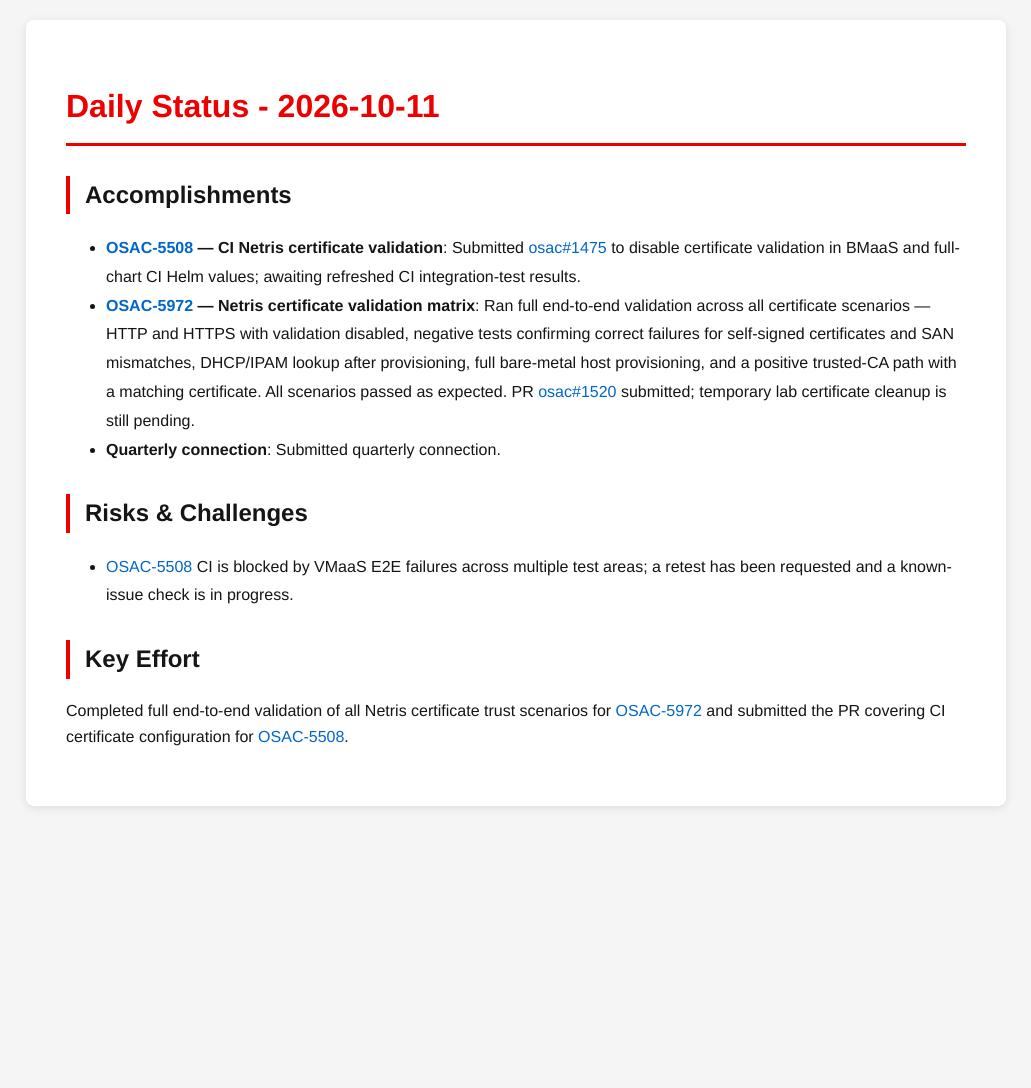
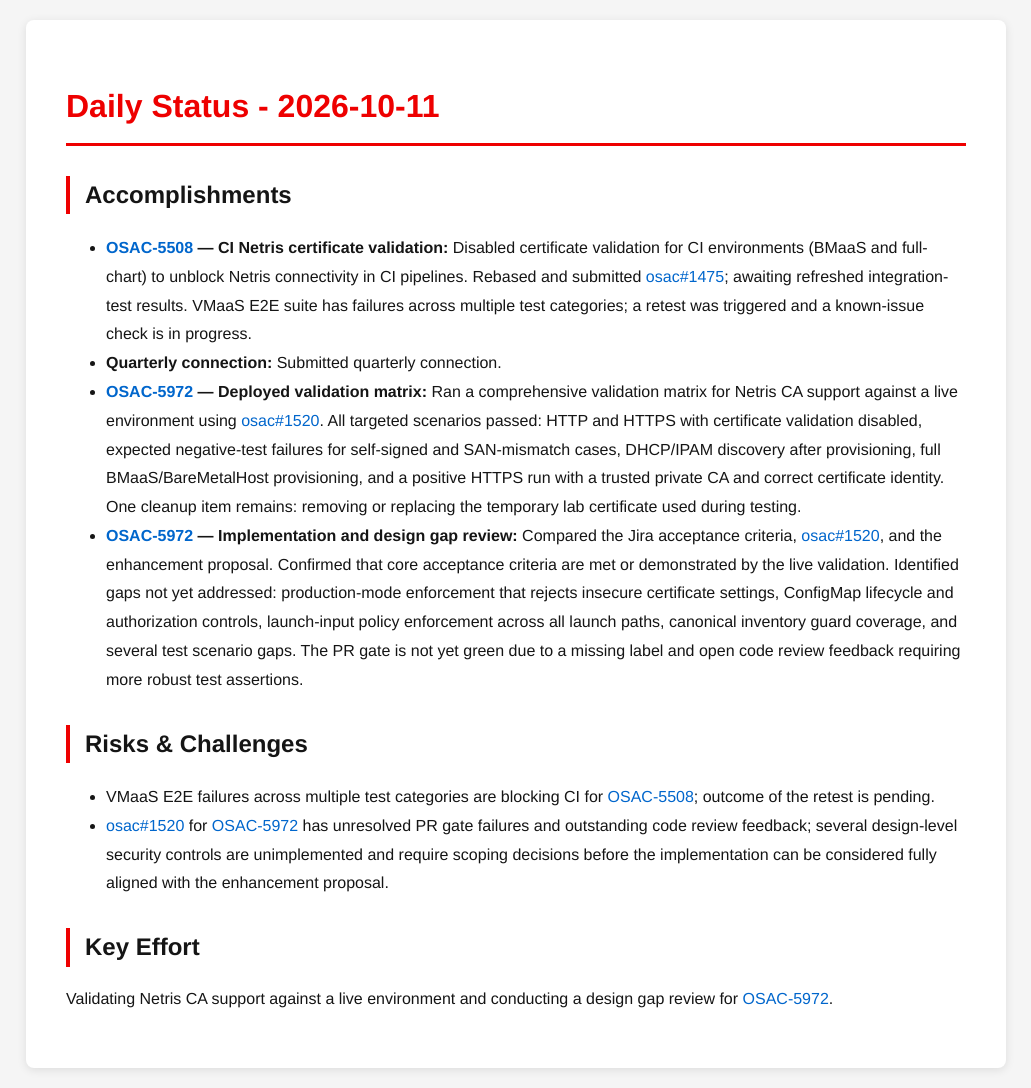
Before and after one commit to tzvatot/daily-status, a Jekyll site: the page built from 2026-10-11.md, in a window 1280 px wide. Shown: the whole page, without its empty margins (124-1155 px from the left). Built offline with Jekyll 4.4.1, drawn with Linux system fonts in a browser that asks for light colours; before the commit the page ends 900 px from its top, so only the background shows below that.

Commit message:
Daily status update - 2026-10-11

```diff
--- a/2026-10-11.md
+++ b/2026-10-11.md
@@ -7,12 +7,14 @@
 # Daily Status - 2026-10-11
 
 ## Accomplishments
-- **[OSAC-5508](https://redhat.atlassian.net/browse/OSAC-5508) — CI Netris certificate validation**: Submitted [osac#1475](https://github.com/osac-project/osac/pull/1475) to disable certificate validation in BMaaS and full-chart CI Helm values; awaiting refreshed CI integration-test results.
-- **[OSAC-5972](https://redhat.atlassian.net/browse/OSAC-5972) — Netris certificate validation matrix**: Ran full end-to-end validation across all certificate scenarios — HTTP and HTTPS with validation disabled, negative tests confirming correct failures for self-signed certificates and SAN mismatches, DHCP/IPAM lookup after provisioning, full bare-metal host provisioning, and a positive trusted-CA path with a matching certificate. All scenarios passed as expected. PR [osac#1520](https://github.com/osac-project/osac/pull/1520) submitted; temporary lab certificate cleanup is still pending.
-- **Quarterly connection**: Submitted quarterly connection.
+- **[OSAC-5508](https://redhat.atlassian.net/browse/OSAC-5508) — CI Netris certificate validation:** Disabled certificate validation for CI environments (BMaaS and full-chart) to unblock Netris connectivity in CI pipelines. Rebased and submitted [osac#1475](https://github.com/osac-project/osac/pull/1475); awaiting refreshed integration-test results. VMaaS E2E suite has failures across multiple test categories; a retest was triggered and a known-issue check is in progress.
+- **Quarterly connection:** Submitted quarterly connection.
+- **[OSAC-5972](https://redhat.atlassian.net/browse/OSAC-5972) — Deployed validation matrix:** Ran a comprehensive validation matrix for Netris CA support against a live environment using [osac#1520](https://github.com/osac-project/osac/pull/1520). All targeted scenarios passed: HTTP and HTTPS with certificate validation disabled, expected negative-test failures for self-signed and SAN-mismatch cases, DHCP/IPAM discovery after provisioning, full BMaaS/BareMetalHost provisioning, and a positive HTTPS run with a trusted private CA and correct certificate identity. One cleanup item remains: removing or replacing the temporary lab certificate used during testing.
+- **[OSAC-5972](https://redhat.atlassian.net/browse/OSAC-5972) — Implementation and design gap review:** Compared the Jira acceptance criteria, [osac#1520](https://github.com/osac-project/osac/pull/1520), and the enhancement proposal. Confirmed that core acceptance criteria are met or demonstrated by the live validation. Identified gaps not yet addressed: production-mode enforcement that rejects insecure certificate settings, ConfigMap lifecycle and authorization controls, launch-input policy enforcement across all launch paths, canonical inventory guard coverage, and several test scenario gaps. The PR gate is not yet green due to a missing label and open code review feedback requiring more robust test assertions.
 
 ## Risks & Challenges
-- [OSAC-5508](https://redhat.atlassian.net/browse/OSAC-5508) CI is blocked by VMaaS E2E failures across multiple test areas; a retest has been requested and a known-issue check is in progress.
+- VMaaS E2E failures across multiple test categories are blocking CI for [OSAC-5508](https://redhat.atlassian.net/browse/OSAC-5508); outcome of the retest is pending.
+- [osac#1520](https://github.com/osac-project/osac/pull/1520) for [OSAC-5972](https://redhat.atlassian.net/browse/OSAC-5972) has unresolved PR gate failures and outstanding code review feedback; several design-level security controls are unimplemented and require scoping decisions before the implementation can be considered fully aligned with the enhancement proposal.
 
 ## Key Effort
-Completed full end-to-end validation of all Netris certificate trust scenarios for [OSAC-5972](https://redhat.atlassian.net/browse/OSAC-5972) and submitted the PR covering CI certificate configuration for [OSAC-5508](https://redhat.atlassian.net/browse/OSAC-5508).
+Validating Netris CA support against a live environment and conducting a design gap review for [OSAC-5972](https://redhat.atlassian.net/browse/OSAC-5972).
```
